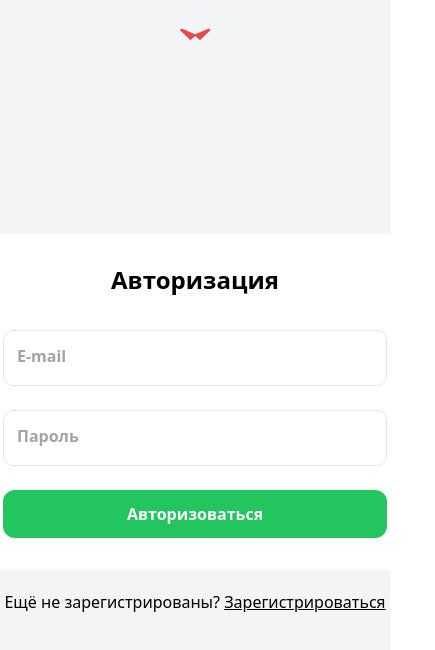
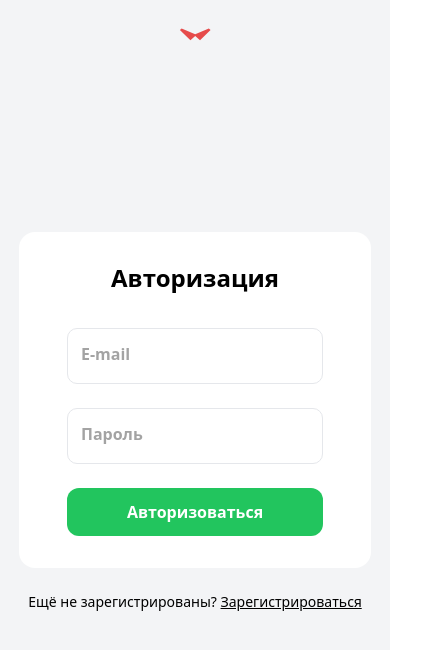
Before and after one commit to Ledchig/test_career-workshop, a React (Create React App) app: page /sign-in in a window 390 px wide. Shown: the top 650 px of the page, 435 px wide, since content can reach past the window. Built offline with nearby package versions, Linux system fonts and the light colour scheme; a web font is replaced by a local one.

Commit message:
fix layout for mobile

```diff
--- a/src/pages/Profile/Profile.tsx
+++ b/src/pages/Profile/Profile.tsx
@@ -45,7 +45,7 @@ const Profile = () => {
     <div className="flex flex-col items-center gap-6">
       <LayoutForm>
         <form
-          className="flex w-96 flex-col items-center gap-9"
+          className="flex w-80 md:w-96 flex-col items-center gap-9"
           onSubmit={handleSubmit(onSubmit)}
         >
           <h1 className="text-2xl font-bold leading-7">Изменение данных</h1>
--- a/src/pages/SignIn/SignIn.tsx
+++ b/src/pages/SignIn/SignIn.tsx
@@ -44,7 +44,7 @@ const SignIn = () => {
     <div className="flex flex-col items-center gap-6">
       <LayoutForm>
         <form
-          className="flex w-96 flex-col items-center gap-9"
+          className="flex w-64 flex-col items-center gap-9 md:w-96"
           onSubmit={handleSubmit(onSubmit)}
         >
           <h1 className="text-2xl font-bold leading-7">Авторизация</h1>
@@ -80,11 +80,13 @@ const SignIn = () => {
           </div>
         </form>
       </LayoutForm>
-      <div>
-        Ещё не зарегистрированы?{' '}
-        <a className="underline hover:no-underline" href="/sign-up">
-          Зарегистрироваться
-        </a>
+      <div className="flex justify-center text-sm md:text-base">
+        <p>
+          Ещё не зарегистрированы?{' '}
+          <a className="underline hover:no-underline" href="/sign-up">
+            Зарегистрироваться
+          </a>
+        </p>
       </div>
     </div>
   )
--- a/src/pages/SignUp/SignUp.tsx
+++ b/src/pages/SignUp/SignUp.tsx
@@ -44,7 +44,7 @@ const SignUp = () => {
     <div className="flex flex-col items-center gap-6">
       <LayoutForm>
         <form
-          className="flex w-96 flex-col items-center gap-9"
+          className="flex w-80 flex-col items-center gap-9 md:w-96"
           onSubmit={handleSubmit(onSubmit)}
         >
           <h1 className="text-2xl font-bold leading-7">Регистрация</h1>
@@ -79,11 +79,13 @@ const SignUp = () => {
           </div>
         </form>
       </LayoutForm>
-      <div>
-        Уже зарегистрированы?{' '}
-        <a className="underline hover:no-underline" href="/sign-in">
-          Войти
-        </a>
+      <div className="flex justify-center text-sm md:text-base">
+        <p>
+          Уже зарегистрированы?{' '}
+          <a className="underline hover:no-underline" href="/sign-in">
+            Войти
+          </a>
+        </p>
       </div>
     </div>
   )
```
